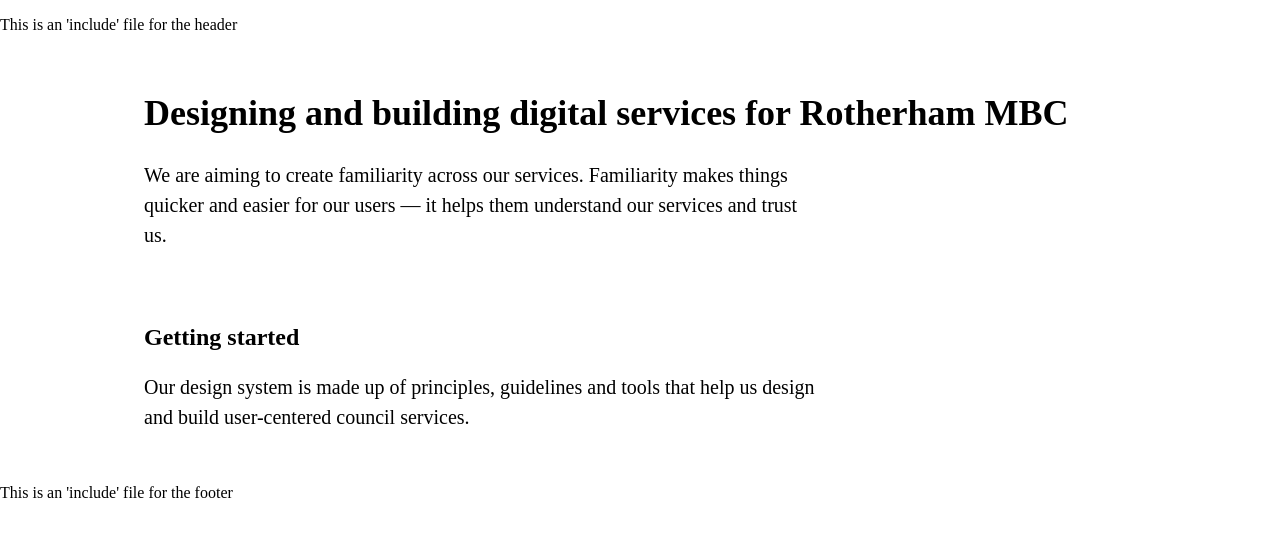
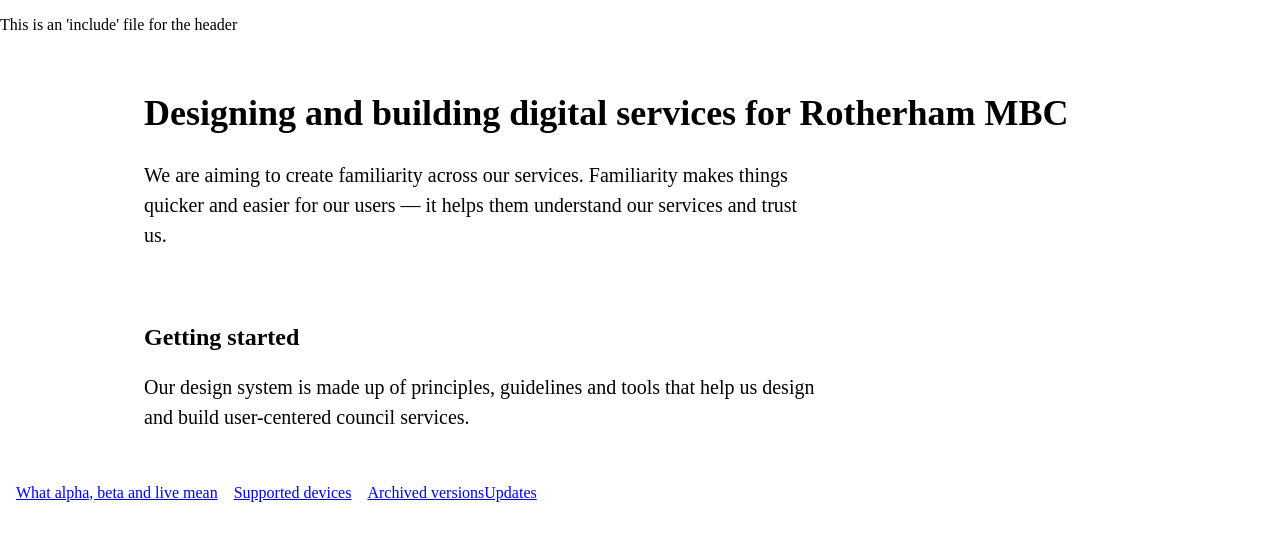
Before and after one commit to rothgov/design-manual, a Jekyll site: the page built from index.html, in a window 1280 px wide. Shown: the top 541 px of the page. Built offline with Jekyll 4.4.1, drawn with Linux system fonts in a browser that asks for light colours.

Commit message:
Update footer.html

```diff
--- a/_includes/footer.html
+++ b/_includes/footer.html
@@ -1,3 +1,20 @@
 <footer>
-  <p>This is an 'include' file for the footer</p>
-</footer>
+      <div>
+        <nav class="ph3">
+          <ul class="list pl0 flex">
+            <li class="mr3">
+              <a href="/process.html">What alpha, beta and live mean</a>
+            </li>
+            <li class="mr3">
+              <a href="/supported-devices.html">Supported devices</a>
+            </li>
+            <li>
+              <a href="/archive.html">Archived versions</a>
+            </li>
+            <li>
+              <a href="/updates.html">Updates</a>
+            </li>
+          </ul>
+        </nav>
+      </div>
+    </footer>
```
